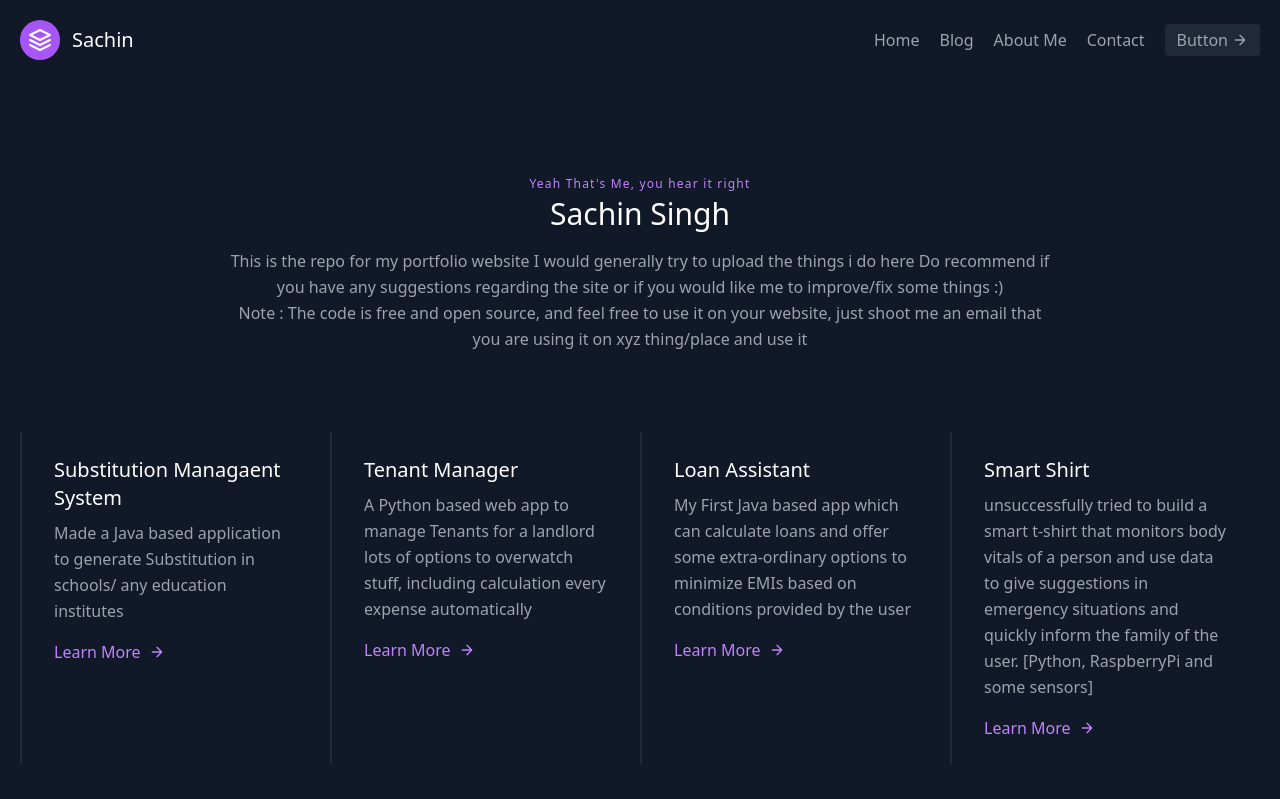
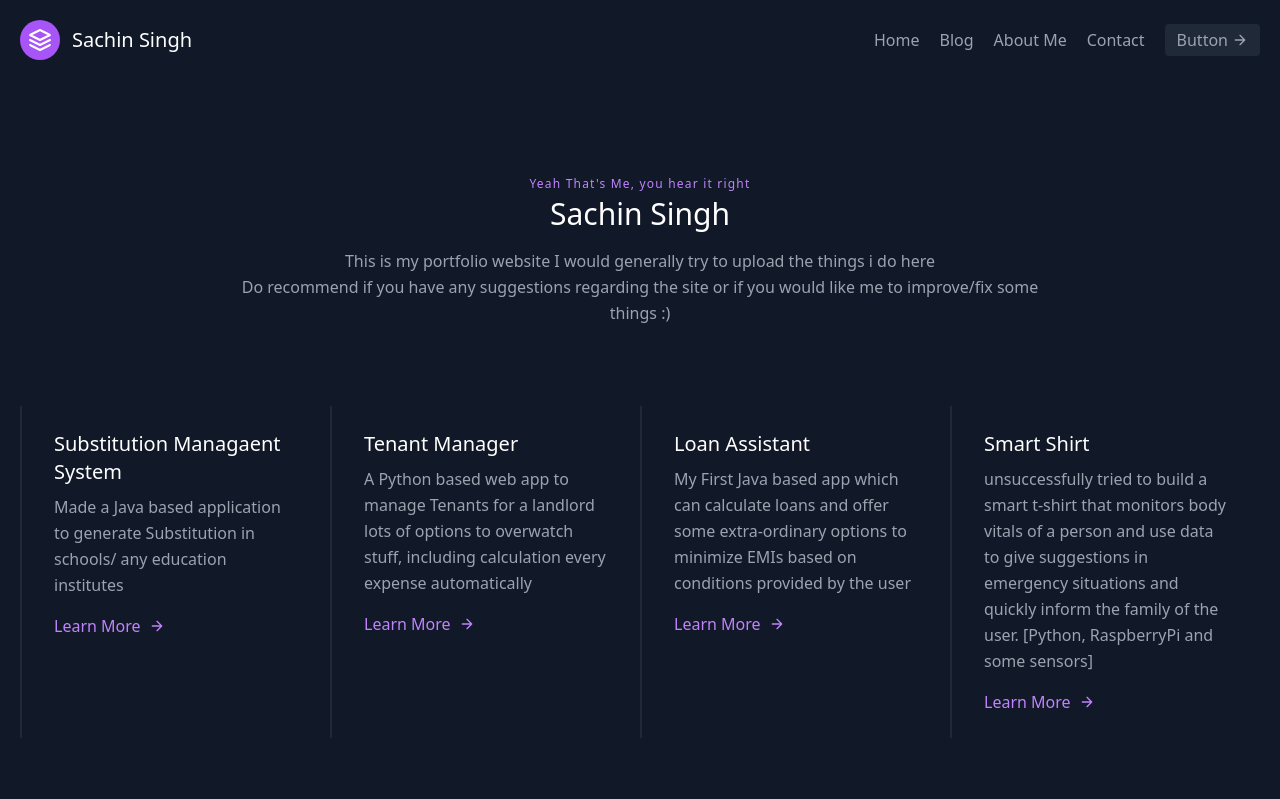
Before and after one commit to thesachinsingh/thesachinsingh.github.io, a plain HTML site: page index.html in a window 1280 px wide. Shown: the top 799 px of the page. Drawn offline with nearby package versions, Linux system fonts and the light colour scheme.

Commit message:
updated the landing page

```diff
--- a/index.html
+++ b/index.html
@@ -14,7 +14,7 @@
             <svg xmlns="http://www.w3.org/2000/svg" fill="none" stroke="currentColor" stroke-linecap="round" stroke-linejoin="round" stroke-width="2" class="w-10 h-10 text-white p-2 bg-purple-500 rounded-full" viewBox="0 0 24 24">
               <path d="M12 2L2 7l10 5 10-5-10-5zM2 17l10 5 10-5M2 12l10 5 10-5"></path>
             </svg>
-            <span class="ml-3 text-xl">Sachin</span>
+            <span class="ml-3 text-xl">Sachin Singh </span>
           </a>
           <nav class="md:ml-auto flex flex-wrap items-center text-base justify-center">
             <a class="mr-5 hover:text-white">Home</a>
@@ -37,12 +37,12 @@
           <div class="flex flex-col text-center w-full mb-20">
             <h2 class="text-xs text-purple-400 tracking-widest font-medium title-font mb-1">Yeah That's Me, you hear it right</h2>
             <h1 class="sm:text-3xl text-2xl font-medium title-font mb-4 text-white">Sachin Singh</h1>
-            <p class="lg:w-2/3 mx-auto leading-relaxed text-base">This is the repo for my portfolio website
-                I would generally try to upload the things i do here
+            <p class="lg:w-2/3 mx-auto leading-relaxed text-base">This is my portfolio website
+                I would generally try to upload the things i do here<br>
 
                 Do recommend if you have any suggestions regarding the site or if you would like me to improve/fix some things :)
 
-                <br>Note : The code is free and open source, and feel free to use it on your website, just shoot me an email that you are using it on xyz thing/place and use it</p>
+                </p>
           </div>
           <div class="flex flex-wrap">
             <div class="xl:w-1/4 lg:w-1/2 md:w-full px-8 py-6 border-l-2 border-gray-800">
```
